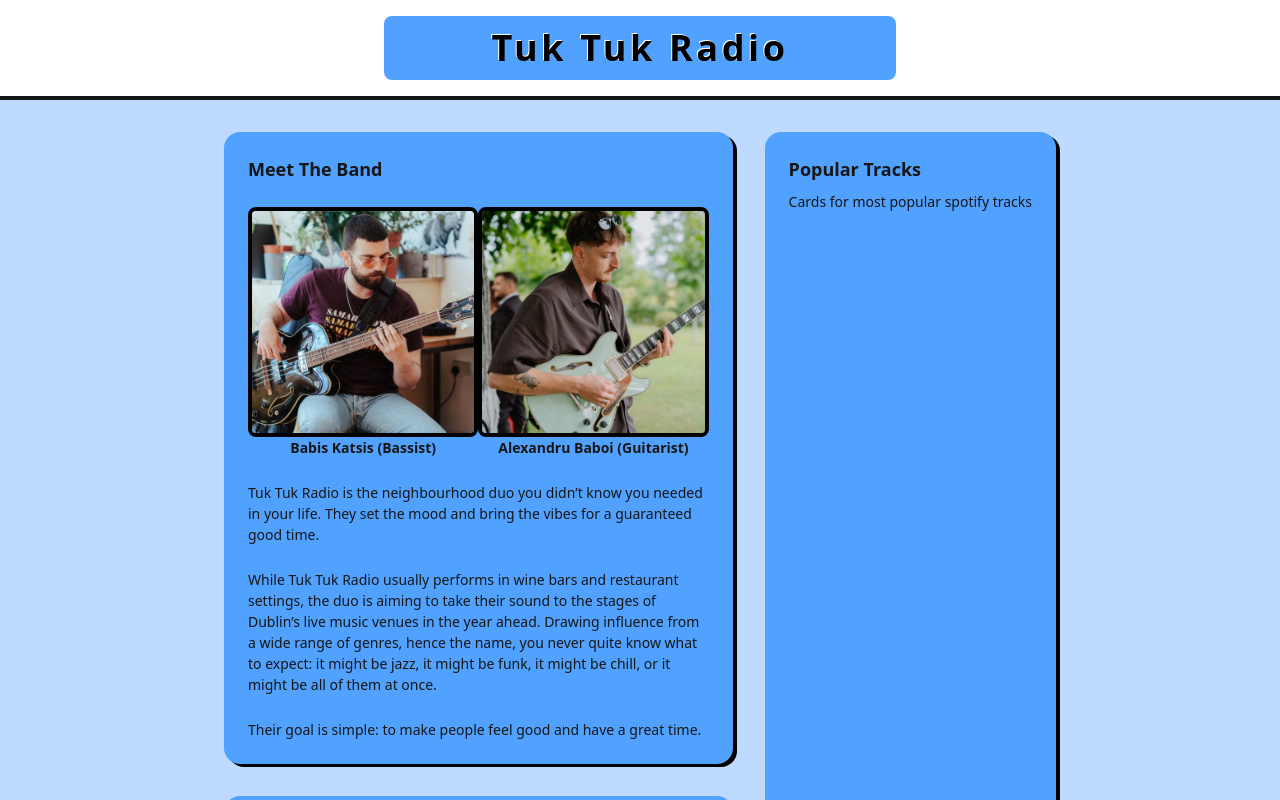
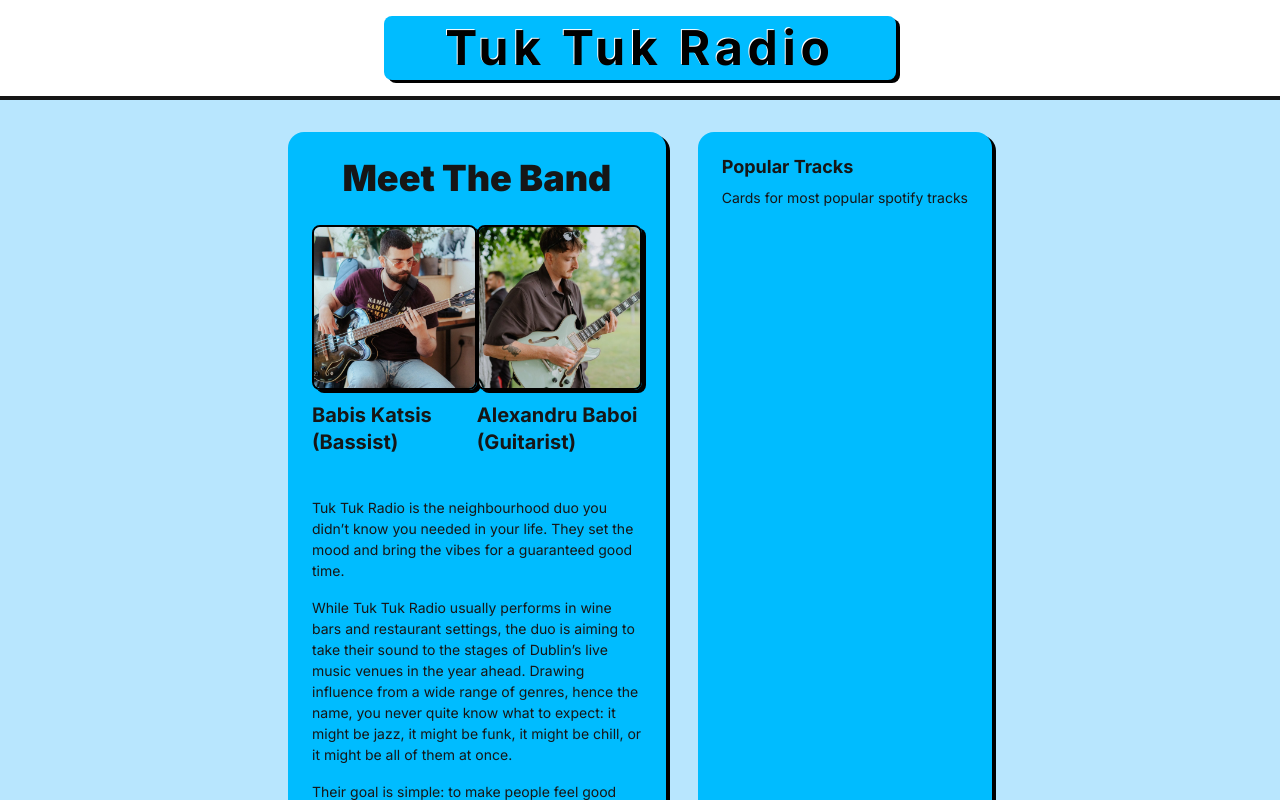
Before and after one commit to MossDog/Tuk-Tuk-Radio, a Next.js app: page / in a window 1280 px wide. Shown: the top 800 px of the page. Built offline with nearby package versions, Linux system fonts and the light colour scheme.

Commit message:
Style Changes main color palette changed from "blue" to "sky". font and font weight changes.

```diff
--- a/app/globals.css
+++ b/app/globals.css
@@ -2,6 +2,41 @@
 
 @plugin "daisyui" {
   themes: all;
+}
+
+@layer base {
+  body {
+    font-family: var(--font-sans), system-ui, sans-serif;
+    @apply text-base;
+  }
+
+  h1,
+  h2,
+  h3,
+  h4,
+  h5,
+  h6 {
+    @apply font-extrabold;
+  }
+
+  h1 {
+    @apply text-5xl leading-tight;
+  }
+
+  h2 {
+    @apply text-4xl leading-tight;
+  }
+
+  h3 {
+    @apply text-3xl leading-snug;
+  }
+  h4 {
+    @apply text-2xl leading-tight;
+  }
+
+  h5 {
+    @apply text-xl leading-snug;
+  }
 }
 
 /*
@@ -100,30 +135,3 @@ DUE TO HOW THESE CUSTOM CLASSES ARE NAMED, THE CUSTOM UTIL FUNCTION "cnRaw()" MU
     text-shadow: none;
   }
 }
-
-/*
-:root {
-  --background: #ffffff;
-  --foreground: #171717;
-}
-
-@theme inline {
-  --color-background: var(--background);
-  --color-foreground: var(--foreground);
-  --font-sans: var(--font-geist-sans);
-  --font-mono: var(--font-geist-mono);
-}
-
-@media (prefers-color-scheme: dark) {
-  :root {
-    --background: #0a0a0a;
-    --foreground: #ededed;
-  }
-}
-
-body {
-  background: var(--background);
-  color: var(--foreground);
-  font-family: Arial, Helvetica, sans-serif;
-}
-*/
--- a/app/layout.tsx
+++ b/app/layout.tsx
@@ -1,16 +1,12 @@
 import type { Metadata } from "next";
-import { Geist, Geist_Mono } from "next/font/google";
+import { Inter } from "next/font/google";
 import "./globals.css";
 import TopBar from "@/components/TopBar";
 
-const geistSans = Geist({
-  variable: "--font-geist-sans",
+const inter = Inter({
   subsets: ["latin"],
-});
-
-const geistMono = Geist_Mono({
-  variable: "--font-geist-mono",
-  subsets: ["latin"],
+  weight: ["400", "500", "700", "900"],
+  variable: "--font-sans",
 });
 
 export const metadata: Metadata = {
@@ -24,13 +20,13 @@ export default function RootLayout({
   children: React.ReactNode;
 }>) {
   return (
-    <html lang="en" data-theme="pastel">
-      <body className="min-h-screen bg-blue-200">
+    <html lang="en" className={inter.variable} data-theme="pastel">
+      <body className="min-h-screen bg-sky-200">
         {/* Top bar */}
         <TopBar />
 
         {/* Main content area */}
-        <main className="relative min-h-[calc(100vh-4rem)] px-[15vw]">
+        <main className="relative min-h-[calc(100vh-4rem)] px-[20vw]">
           {children}
         </main>
       </body>
--- a/app/page.tsx
+++ b/app/page.tsx
@@ -11,46 +11,50 @@ export default function Home() {
         <div className="flex flex-col gap-8 flex-1">
 
           {/* Meet The Band Panel */}
-          <div className="card bg-blue-400 shadow-[4px_3px_0_#000]">
-            <div className="card-body space-y-4 prose prose-neutral max-w-none">
-              <h2 className="card-title">Meet The Band</h2>
+          <div className="card bg-sky-400 shadow-[4px_3px_0_#000]">
+            <div className="card-body space-y-4 max-w-none">
+              <h2 className="mx-auto">Meet The Band</h2>
 
               {/* Headshots */}
-              <div className="flex items-center">
+              <div className="flex justify-evenly">
 
-                <div className="flex flex-col items-center mx-auto">
+                <div className="flex flex-col gap-y-3 items-center">
                   <Image
                     src="/images/babis_headshot.jpg"
                     alt="Band photo"
-                    className="rounded-lg border-4 border-black"
+                    className="rounded-lg border-2 border-black shadow-[4px_3px_0_#000]"
                     width={300}
                     height={300}
                   />
-                  <p className="font-semibold">Babis Katsis (Bassist)</p>
+                  <h5 className="font-semibold">Babis Katsis (Bassist)</h5>
                 </div>
 
-                <div className="flex flex-col items-center mx-auto">
+                <div className="flex flex-col gap-y-3 items-center">
                   <Image
                     src="/images/alexandru_headshot.jpg"
                     alt="Band photo"
-                    className="rounded-lg border-4 border-black"
+                    className="rounded-lg border-2 border-black shadow-[4px_3px_0_#000]"
                     width={300}
                     height={300}
                   />
-                  <p className="font-semibold">Alexandru Baboi (Guitarist)</p>
+                  <h5 className="font-semibold">Alexandru Baboi (Guitarist)</h5>
                 </div>
 
               </div>
 
-              <p>Tuk Tuk Radio is the neighbourhood duo you didn’t know you needed in your life. They set the mood and bring the vibes for a guaranteed good time.</p>
-              <p>While Tuk Tuk Radio usually performs in wine bars and restaurant settings, the duo is aiming to take their sound to the stages of Dublin’s live music venues in the year ahead. Drawing influence from a wide range of genres, hence the name, you never quite know what to expect: it might be jazz, it might be funk, it might be chill, or it might be all of them at once.</p>
-              <p>Their goal is simple: to make people feel good and have a great time.</p>
+              {/* Bio */}
+              <div className="mx-auto my-4 max-w-[730px] space-y-4">
+                <p>Tuk Tuk Radio is the neighbourhood duo you didn’t know you needed in your life. They set the mood and bring the vibes for a guaranteed good time.</p>
+                <p>While Tuk Tuk Radio usually performs in wine bars and restaurant settings, the duo is aiming to take their sound to the stages of Dublin’s live music venues in the year ahead. Drawing influence from a wide range of genres, hence the name, you never quite know what to expect: it might be jazz, it might be funk, it might be chill, or it might be all of them at once.</p>
+                <p>Their goal is simple: to make people feel good and have a great time.</p>
+              </div>
+
 
             </div>
           </div>
 
           {/* Gallery Panel */}
-          <div className="card bg-blue-400 shadow-[4px_3px_0_#000]">
+          <div className="card bg-sky-400 shadow-[4px_3px_0_#000]">
             <div className="card-body">
               <h2 className="card-title">Gallery</h2>
               <p>Photos & Videos of previous gigs</p>
@@ -60,7 +64,7 @@ export default function Home() {
         </div>
 
         {/* Tracks Panel */}
-        <div className="flex card bg-blue-400 shadow-[4px_3px_0_#000]">
+        <div className="flex card bg-sky-400 shadow-[4px_3px_0_#000]">
           <div className="card-body">
             <h2 className="card-title">Popular Tracks</h2>
             <p>Cards for most popular spotify tracks</p>
--- a/components/TopBar.tsx
+++ b/components/TopBar.tsx
@@ -1,9 +1,9 @@
 export default function TopBar() {
   return (
     <header className="sticky top-0 z-50 w-full bg-white py-4 border-b-4">
-      <div className="h-16 w-2/5 mx-auto flex items-center justify-center bg-blue-400 rounded-lg">
+      <div className="h-16 w-2/5 mx-auto flex items-center justify-center bg-sky-400 rounded-lg shadow-[4px_3px_0_#000]">
 
-        <h1 className="text-4xl font-extrabold tracking-widest text-black [text-shadow:-1px_-1px_0_#FFF]">
+        <h1 className=" font-bold tracking-widest text-black [text-shadow:-1px_-1px_0_#FFF]">
         Tuk Tuk Radio
         </h1>
 
```
